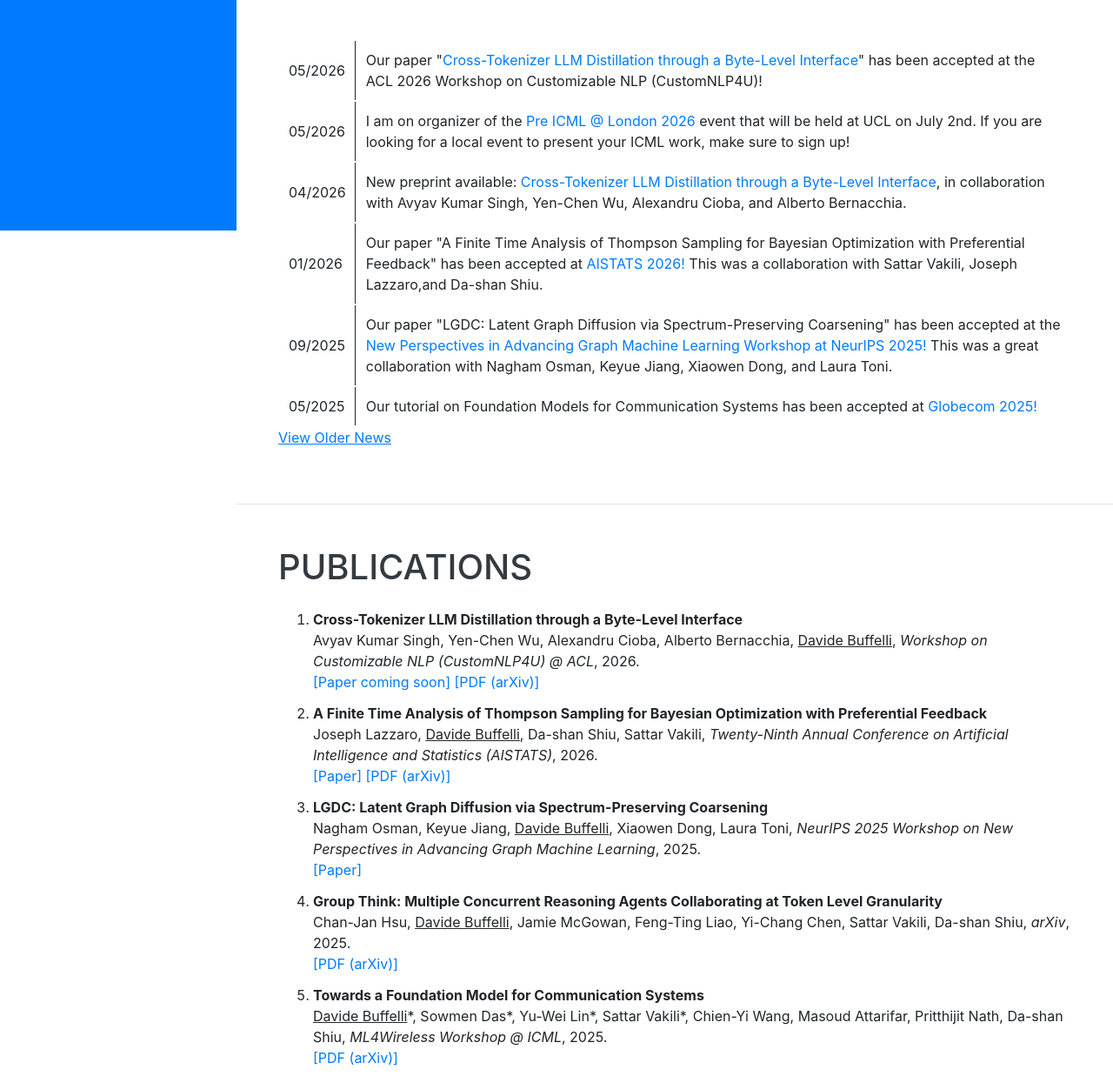
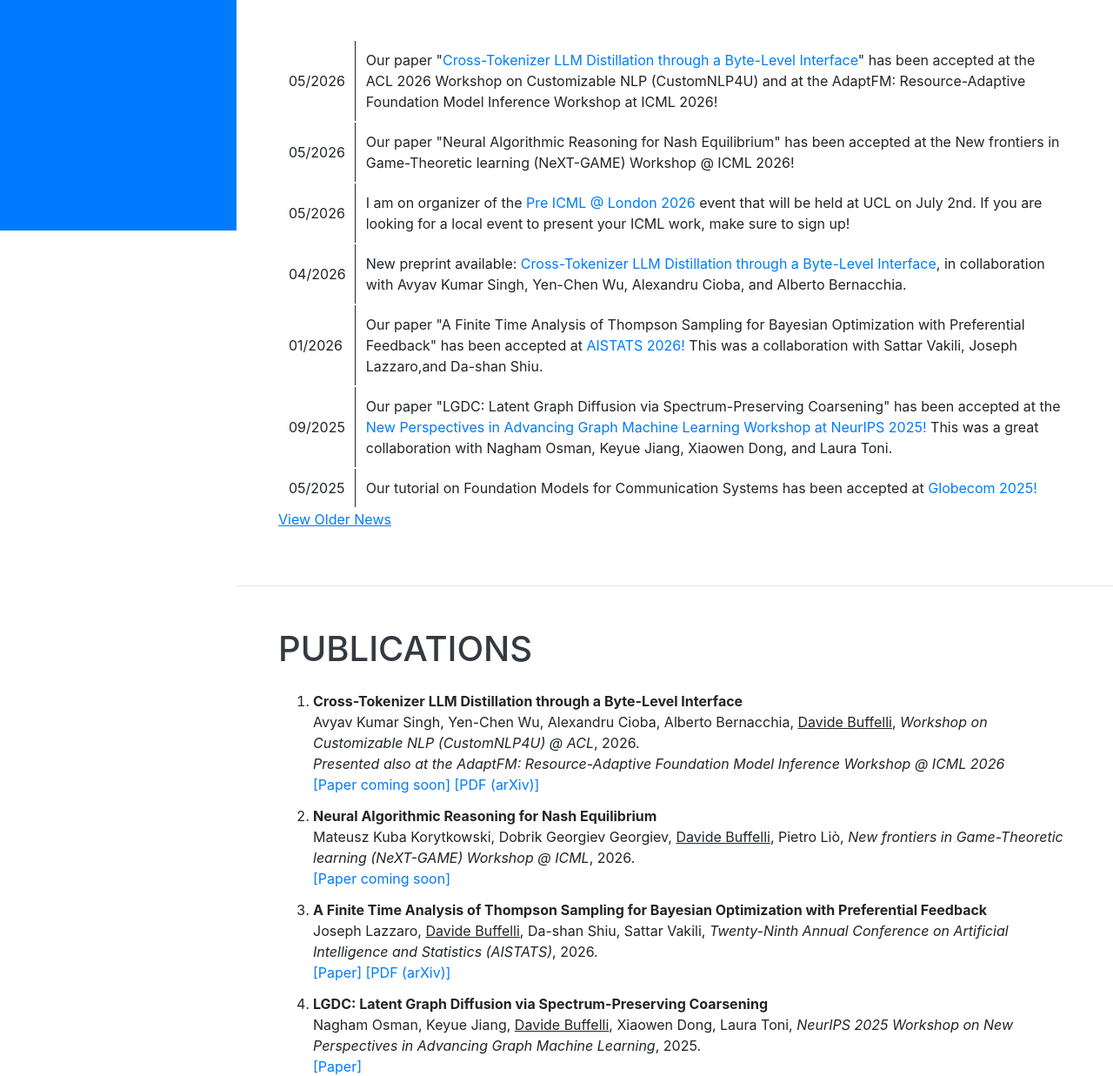
Before and after one commit to DavideBuffelli/davidebuffelli.github.io, a website with bundled scripts: page index.html in a window 1280 px wide. Shown: the part 535-1772 px from the top of the page at 87% size. Built offline with nearby package versions, Linux system fonts and the light colour scheme; a web font is replaced by a local one.

Commit message:
added paper

```diff
--- a/index.html
+++ b/index.html
@@ -77,7 +77,7 @@
         <div class="subheading mb-5">Ph.D. · AI Researcher ·
           <a href="mailto:">davide.buffelli [at] mtkresearch.com</a>
         </div>
-        <p class="lead mb-5">I am a Senior Deep Learning Researcher at <a href="https://i.mediatek.com/mediatekresearch" target="_blank">MediaTek Research</a> in London (UK).
+        <p class="lead mb-5">I am a Senior AI Research Scientist at <a href="https://i.mediatek.com/mediatekresearch" target="_blank">MediaTek Research</a> in London (UK).
         					 I have a broad interest in Deep Learning, with a current focus on foundation models for multimodal time-series, optimization, and representation learning for structured data.<br><br>
                              I hold a Ph.D. in Information Engineering from the University of Padova, where I focused on Graph Neural Networks and Graph Representation Learning and I was supervised by <a href="http://www.dei.unipd.it/~vandinfa/PI.html">Professor Fabio Vandin</a>.
                              During my PhD I have been a Research Scientist Intern at <a href="https://ai.facebook.com">Meta AI (London)</a> and at <a href="https://research.samsung.com/aicenter_cambridge">Samsung AI Research (Cambridge)</a>, and a visiting student in <a href="https://www.cl.cam.ac.uk/~pl219/">Professor Pietro Li&ograve;'s group</a> at the University of Cambridge, and in <a href="https://bastian.rieck.me">Dr. Bastian Rieck's group</a> at Helmholtz Munich.
@@ -91,7 +91,13 @@
 
             <tr style="border: none;">
 			  <td style="border-right: solid 1px; padding:10px;">05/2026</td>
-              <td style="border-left: solid 0px; padding:10px;">Our paper "<a href="https://arxiv.org/abs/2604.07466">Cross-Tokenizer LLM Distillation through a Byte-Level Interface</a>" has been accepted at the ACL 2026 Workshop on Customizable NLP (CustomNLP4U)!</td>
+              <td style="border-left: solid 0px; padding:10px;">Our paper "<a href="https://arxiv.org/abs/2604.07466">Cross-Tokenizer LLM Distillation through a Byte-Level Interface</a>" has been accepted at the ACL 2026 Workshop on Customizable NLP (CustomNLP4U) and at the AdaptFM: Resource-Adaptive Foundation Model Inference Workshop at ICML 2026!</td>
+			</tr>
+
+            <tr style="border: none;">
+			  <td style="border-right: solid 1px; padding:10px;">05/2026</td>
+              <td style="border-left: solid 0px; padding:10px;">Our paper "Neural Algorithmic Reasoning for Nash Equilibrium" has been accepted at the New frontiers in Game-Theoretic
+learning (NeXT-GAME) Workshop @ ICML 2026!</td>
 			</tr>
 
             <tr style="border: none;">
@@ -137,9 +143,15 @@
           <ul  style="list-style-type:bullet;">
             <li style="margin-bottom: 12px;">
               <strong>Cross-Tokenizer LLM Distillation through a Byte-Level Interface</strong><br>
-              Avyav Kumar Singh, Yen-Chen Wu, Alexandru Cioba, Alberto Bernacchia, <span style="text-decoration: underline;">Davide Buffelli</span>, <em>Workshop on Customizable NLP (CustomNLP4U) @ ACL</em>, 2026. <br>
+              Avyav Kumar Singh, Yen-Chen Wu, Alexandru Cioba, Alberto Bernacchia, <span style="text-decoration: underline;">Davide Buffelli</span>, <em>Workshop on Customizable NLP (CustomNLP4U) @ ACL</em>, 2026. <br>  <em>Presented also at the AdaptFM: Resource-Adaptive Foundation Model Inference Workshop @ ICML 2026</em> <br>
               <a href="" target="_blank">[Paper coming soon]</a>
               <a href="https://arxiv.org/abs/2604.07466" target="_blank">[PDF (arXiv)]</a>
+            </li>
+            <li style="margin-bottom: 12px;">
+              <strong>Neural Algorithmic Reasoning for Nash Equilibrium</strong><br>
+              Mateusz Kuba Korytkowski, Dobrik Georgiev Georgiev, <span style="text-decoration: underline;">Davide Buffelli</span>, Pietro Li&ograve;, <em> New frontiers in Game-Theoretic
+learning (NeXT-GAME) Workshop @ ICML</em>, 2026. <br>
+              <a href="" target="_blank">[Paper coming soon]</a>
             </li>
             <li style="margin-bottom: 12px;">
               <strong>A Finite Time Analysis of Thompson Sampling for Bayesian Optimization with Preferential Feedback</strong><br>
```
Also changed, not shown: all_news.html (+6 -1 lines), cv.html (+1 -1 lines), publications.html (+7 -1 lines).
